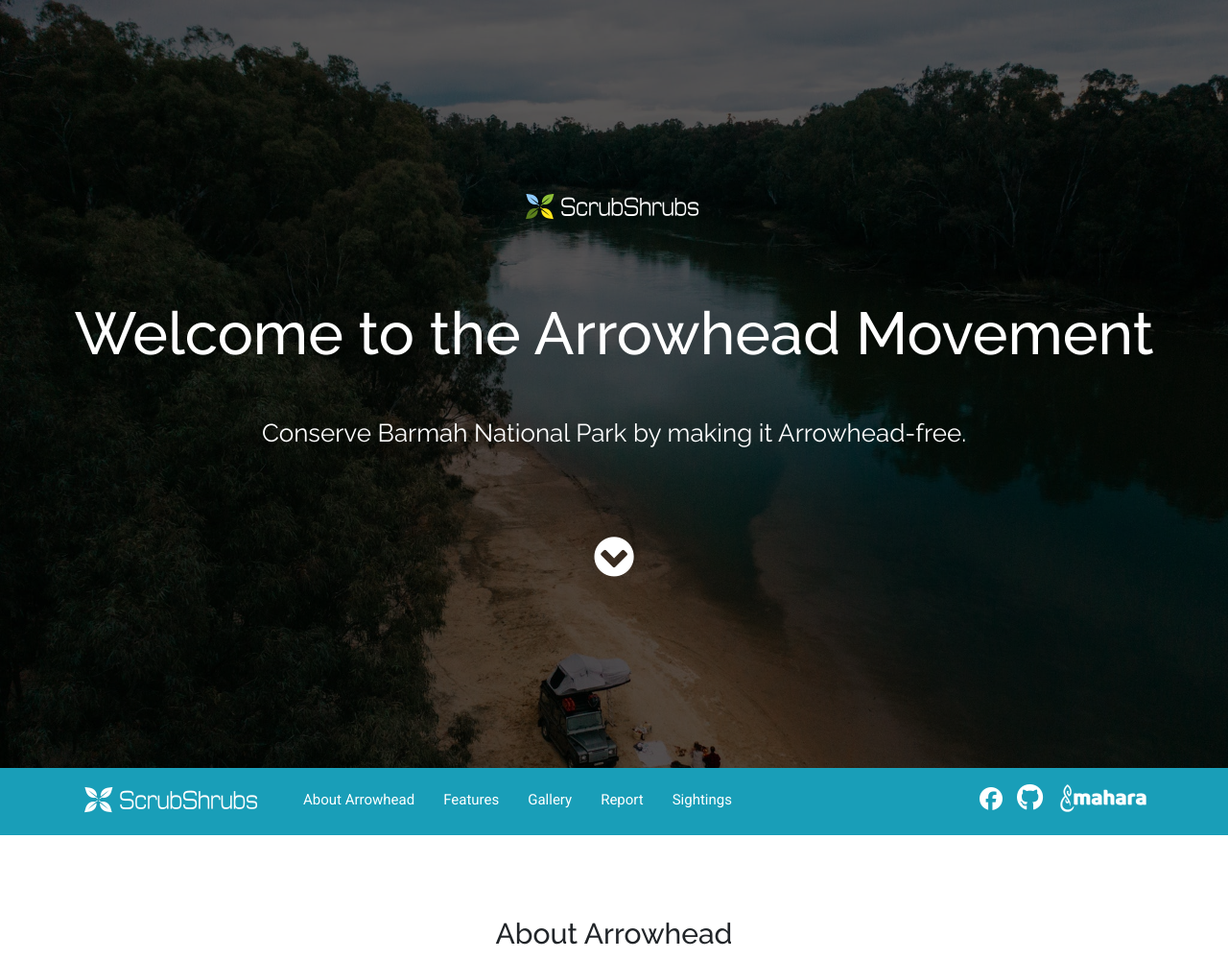
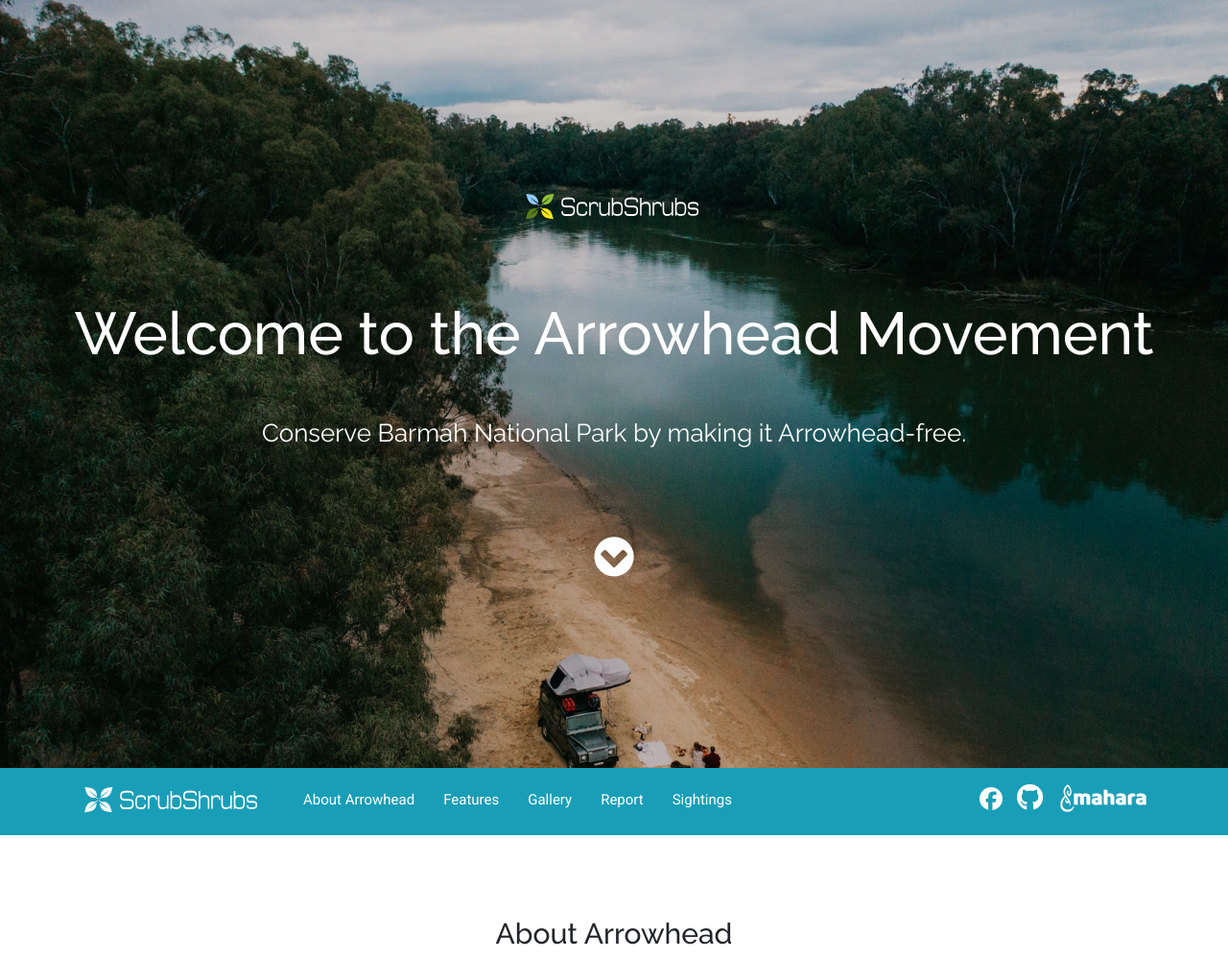
Before and after one commit to monica110394/mywebapp, a Flask app: page / in a window 1280 px wide. Shown: the top 999 px of the page at 96% size. Run offline with Flask 2, Linux system fonts and the light colour scheme; some libraries are stand-ins or nearby versions.

Commit message:
added photos

```diff
--- a/static/css/style.css
+++ b/static/css/style.css
@@ -422,7 +422,7 @@ body.mobile-nav-active #mobile-nav-toggle {
   content: '';
   z-index: 0;
   position: absolute;
-  background: rgba(0, 0, 0, 0.65);
+  background: rgba(0, 0, 0, 0.2);
   width: 100%;
   height: 100%;
   left: 0;
--- /dev/null
+++ b/static/js/home.js
@@ -0,0 +1,5 @@
+$(document).ready(function(){
+    $("#close_btn").click(function(){
+        location.reload(true);
+    })
+});
```
Also changed, not shown: static/img/alert.png (added), static/img/app.png (added), static/img/many_leaf.jpg (added), static/img/one_leaf.jpg (added), static/img/rsz_many_leaf.jpg (added), static/img/rsz_one_leaf.jpg (added), 1 other file.
